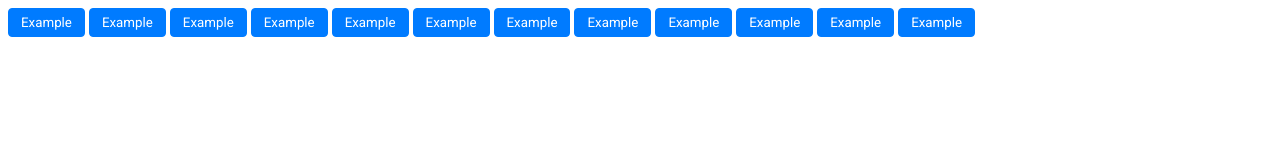
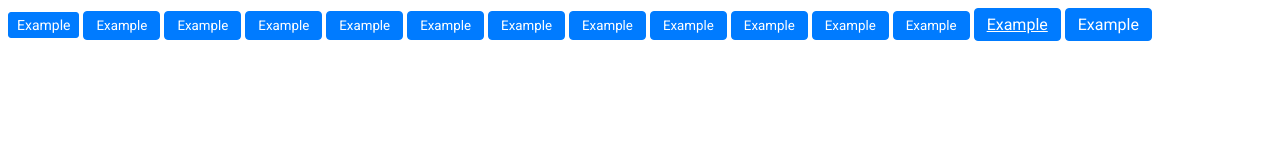
Before and after one commit to DanilBond/html-css-example-1, a plain HTML site: page index.html in a window 1280 px wide. Drawn offline with Linux system fonts and the light colour scheme.

Commit message:
New classes

```diff
--- a/index.html
+++ b/index.html
@@ -7,6 +7,7 @@
     <title>Document</title>
 </head>
 <body>
+    <button class="Button small">Example</button>
     <button class="Button">Example</button>
     <button class="Button">Example</button>
     <button class="Button">Example</button>
@@ -18,6 +19,7 @@
     <button class="Button">Example</button>
     <button class="Button">Example</button>
     <button class="Button">Example</button>
-    <button class="Button">Example</button>
+    <a href="#" class="Button">Example</a>
+    <div class="Button btn">Example</div>
 </body>
 </html>
--- a/style.css
+++ b/style.css
@@ -17,3 +17,14 @@
     border: 1px solid hsl(211, 100%, 40%);
     background-color: hsl(211, 100%, 40%);
 }
+.Button:active{
+    transition: color border;
+    transition-duration: 0.2s;
+    border: 1px solid hsl(211, 100%, 35%);
+    background-color: hsl(211, 100%, 35%);
+}
+.small {
+    font-size: 14px;
+    padding: 4px 8px;
+    border-radius:3px;
+}
```
